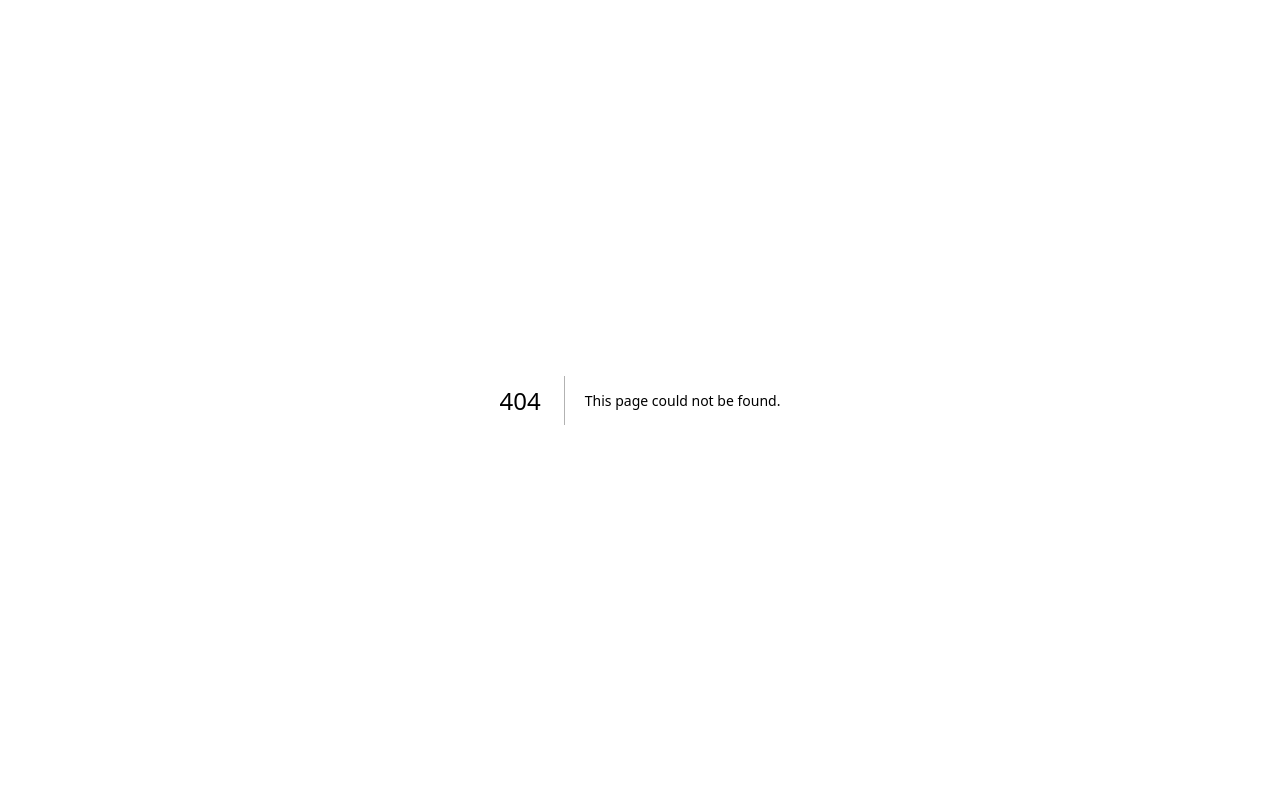
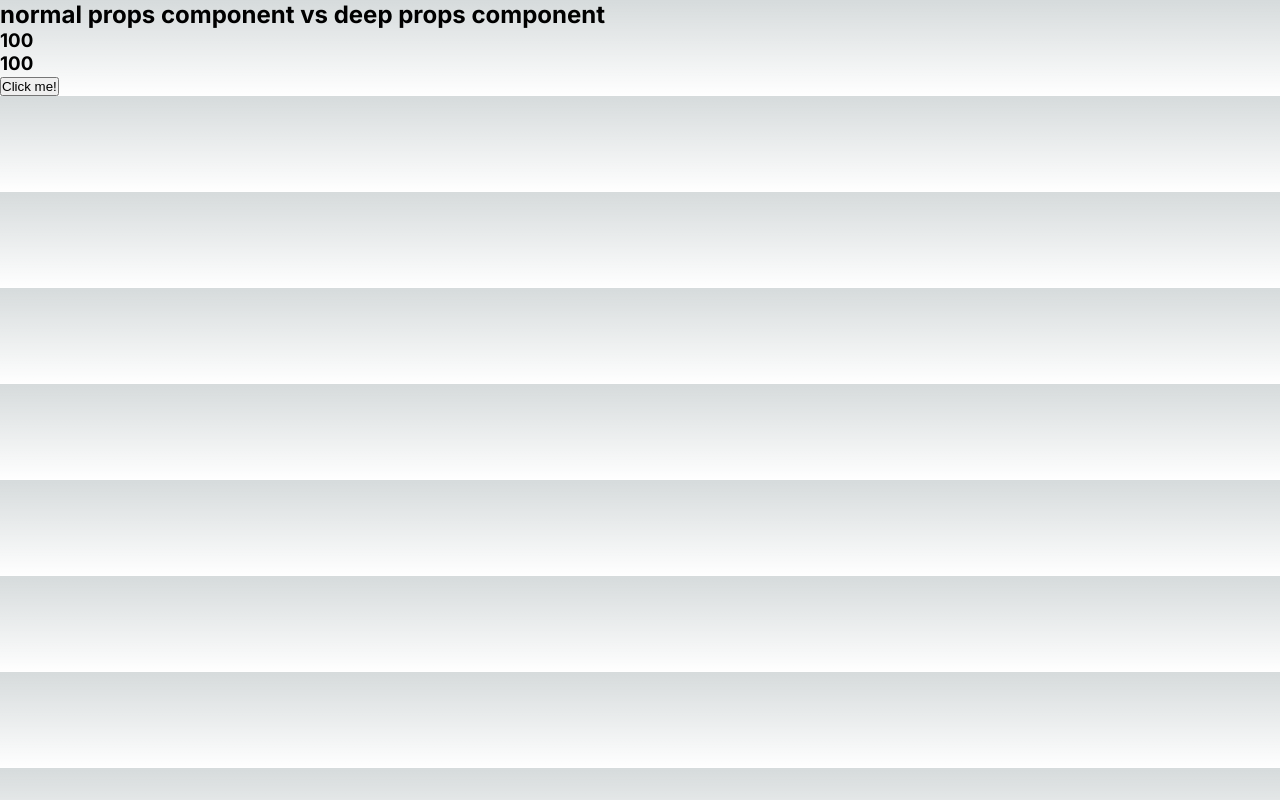
Before and after one commit to rae-han/react-sample-code, a Next.js app: page /js/object-is in a window 1280 px wide. Before the commit this address had no page. Built offline with nearby package versions, Linux system fonts and the light colour scheme.

Commit message:
chore: noraml props component와 deep props component 랜더 비교.

```diff
--- /dev/null
+++ b/src/app/js/object-is/page.tsx
@@ -0,0 +1,48 @@
+'use client';
+
+import React, {memo, useEffect, useState} from 'react';
+
+type Props = {
+  counter: number;
+}
+
+type DeepProps = {
+  counter: {
+    counter: number;
+  }
+}
+
+const Component = memo(({ counter }: Props) => {
+  useEffect(() => {
+    console.log('Component has been rendered!!');
+  });
+
+  return <h3>{counter}</h3>
+})
+
+const DeeperComponent = memo(({ counter }: DeepProps) => {
+  useEffect(() => {
+    console.log('DeeperComponent has been rendered!!');
+  });
+
+  return <h3>{counter.counter}</h3>
+})
+
+const Page = () => {
+  const [, setCounter] = useState(0)
+
+  const handleClick = () => {
+    setCounter(prevState => prevState + 1);
+  }
+
+  return (
+    <div>
+      <h2>normal props component vs deep props component</h2>
+      <Component counter={100} />
+      <DeeperComponent counter={{ counter: 100 }} />
+      <button onClick={handleClick}>Click me!</button>
+    </div>
+  );
+};
+
+export default Page;
```
